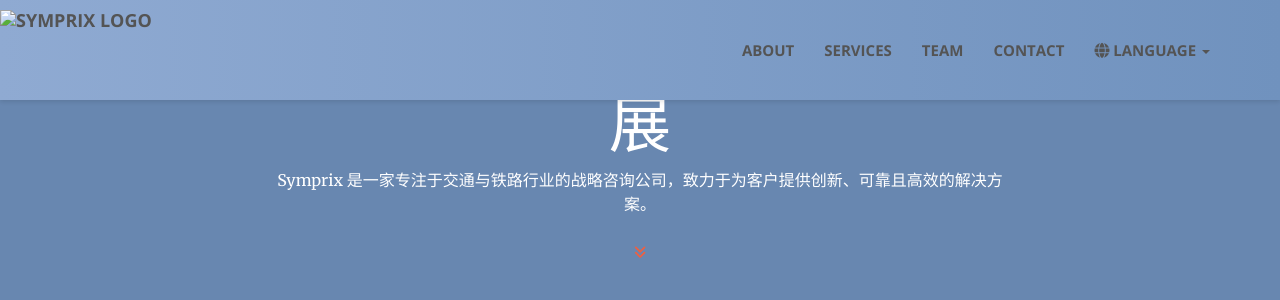
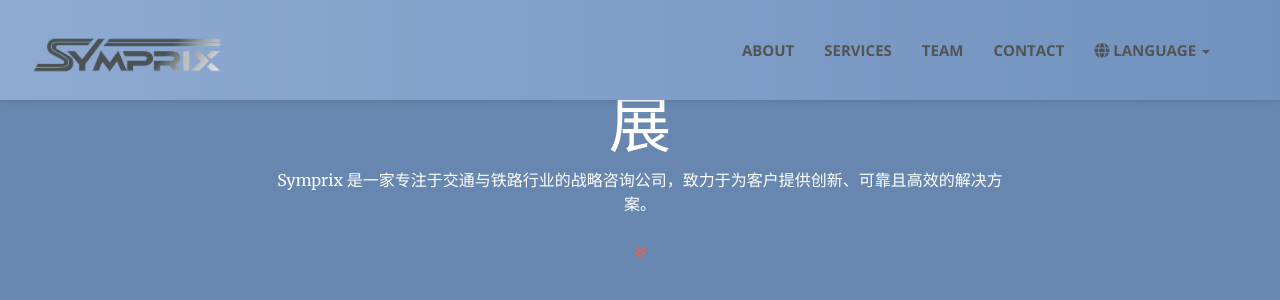
Before and after one commit to CD-Symprix/symprix, a Jekyll site: the page built from cn/index.html, in a window 1280 px wide and 900 px high. Shown: the top 300 px of the window. Built offline with Jekyll 4.4.1, drawn with Linux system fonts in a browser that asks for light colours.

Commit message:
Update nav.html

```diff
--- a/_includes/nav.html
+++ b/_includes/nav.html
@@ -10,7 +10,7 @@
             </button>
             <!-- Replace brand text with logo -->
             <div class="navbar-brand page-scroll" href="#page-top">
-                <img src="img/logo.png" alt="Symprix Logo" height="90">
+                <img src="{{ '/img/logo.png' | relative_url }}" alt="Symprix Logo" height="90">
             </div>
         </div>
 
```
